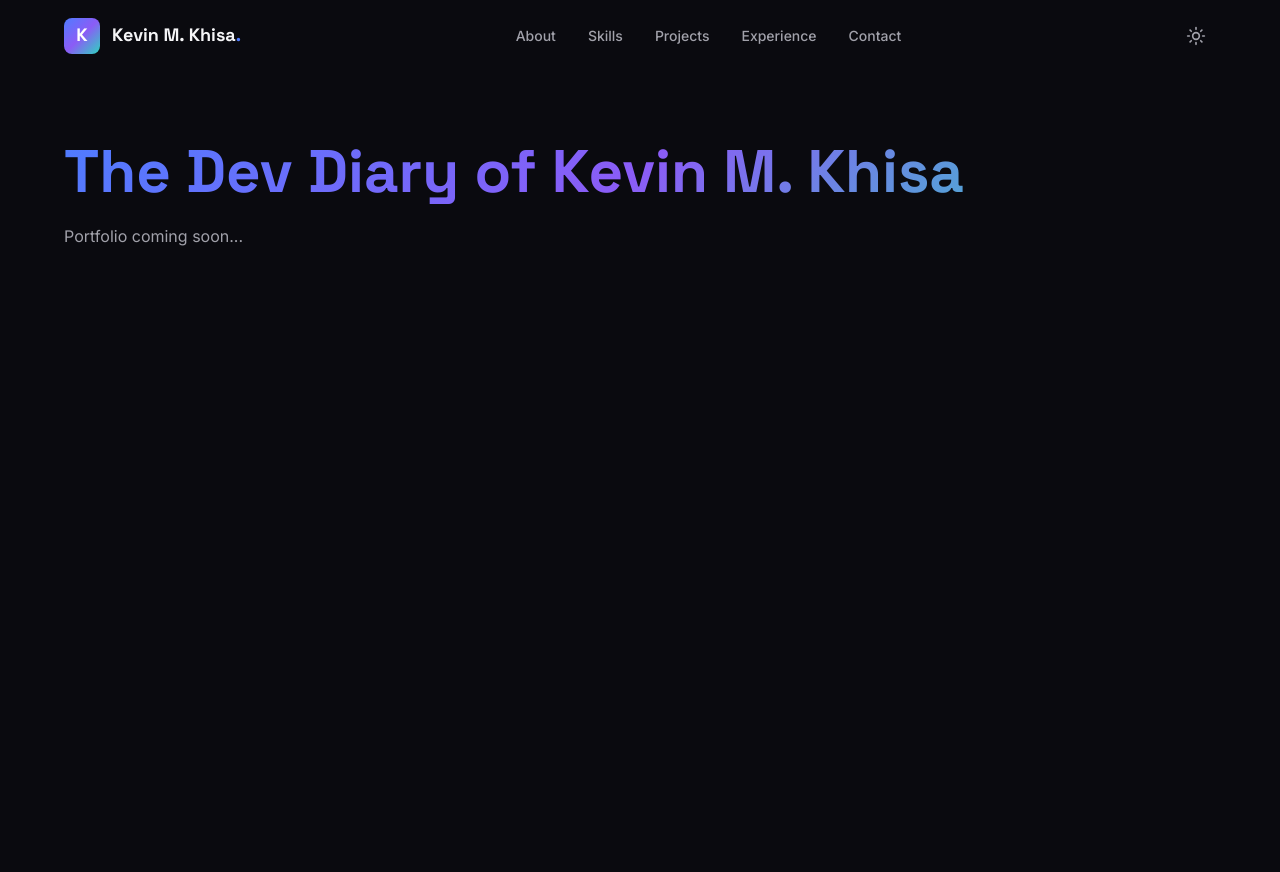
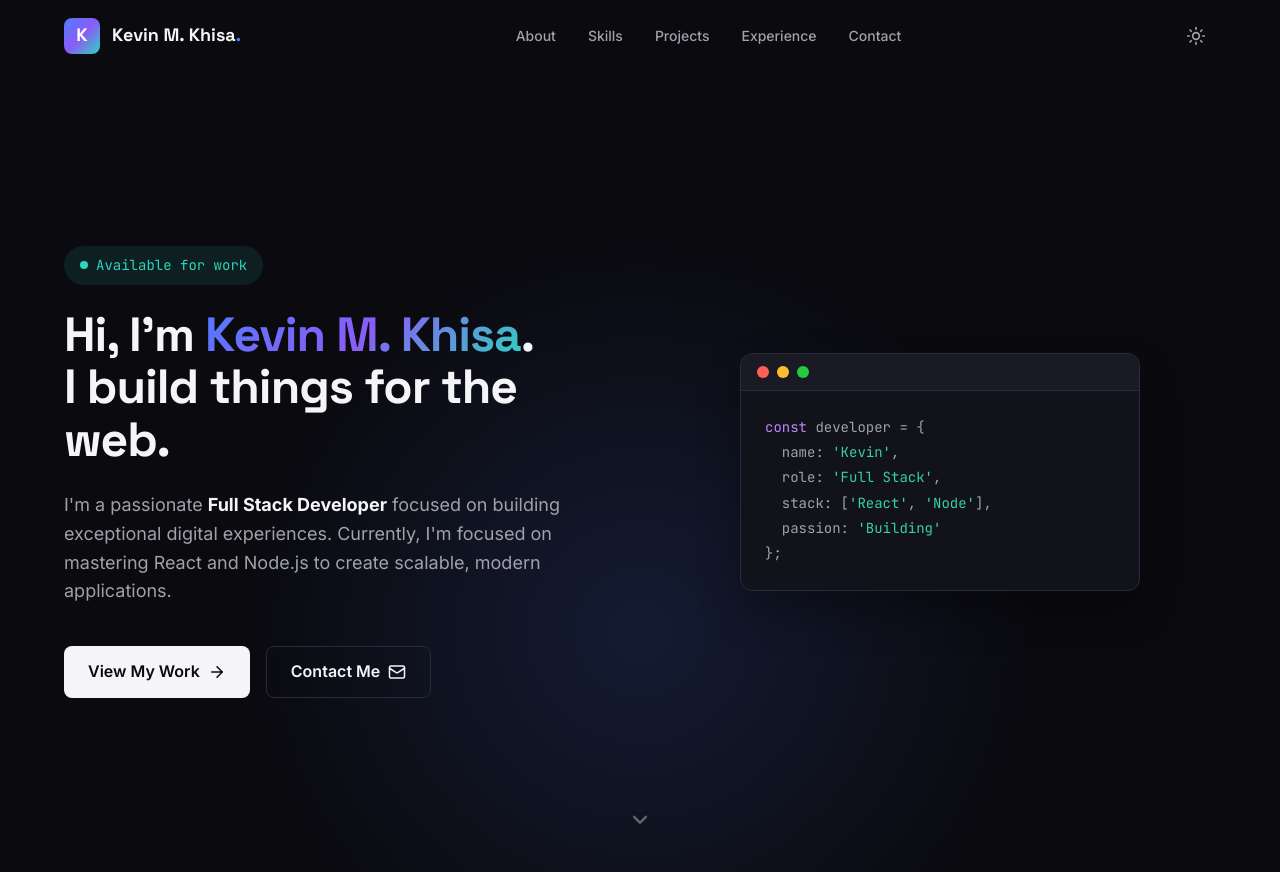
Before and after one commit to matushkevin/dev-diary, a React (Vite) app in the folder client/: page / in a window 1280 px wide. Before the commit the page ends 800 px from the top, so only its background shows below. Built offline with nearby package versions, Linux system fonts and the light colour scheme.

Commit message:
Built hero section with animated aurora glow and code editor visual

```diff
--- a/client/src/App.jsx
+++ b/client/src/App.jsx
@@ -1,21 +1,14 @@
 import Navbar from './components/Navbar/Navbar';
+import Hero from './components/Hero/Hero';
 
 function App() {
   return (
     <div className="app">
-      {/* We render our new Navbar component here */}
       <Navbar />
 
-      {/* We add padding to the top so the fixed navbar doesn't cover our text */}
+      {/* We add padding to the top so the fixed navbar doesn't cover the Hero */}
       <main style={{ paddingTop: 'var(--navbar-height)' }}>
-        <div className="container">
-          <h1 className="gradient-text" style={{ fontSize: 'var(--text-6xl)', marginTop: 'var(--space-16)' }}>
-            The Dev Diary of Kevin M. Khisa
-          </h1>
-          <p style={{ color: 'var(--color-text-secondary)', marginTop: 'var(--space-4)' }}>
-            Portfolio coming soon...
-          </p>
-        </div>
+        <Hero />
       </main>
     </div>
   );
--- /dev/null
+++ b/client/src/components/Hero/Hero.css
@@ -0,0 +1,224 @@
+/* HERO SECTION */
+
+.hero {
+  position: relative;
+  min-height: 100vh;
+  display: flex;
+  flex-direction: column;
+  justify-content: center;
+  overflow: hidden;
+}
+
+/* The large glowing aurora effect in the background */
+.hero-glow {
+  position: absolute;
+  top: 20%;
+  left: 50%;
+  transform: translateX(-50%);
+  width: 80vw;
+  height: 80vw;
+  max-width: 800px;
+  max-height: 800px;
+  background: radial-gradient(circle, rgba(79, 124, 255, 0.15) 0%, rgba(10, 10, 15, 0) 70%);
+  border-radius: 50%;
+  z-index: -1; /* Puts it behind the text */
+  pointer-events: none; /* So it doesn't block clicks */
+}
+
+.hero-container {
+  max-width: var(--max-width);
+  margin: 0 auto;
+  padding: 0 var(--space-6);
+  display: grid;
+  grid-template-columns: 1fr 1fr; /* Two equal columns */
+  gap: var(--space-12);
+  align-items: center;
+  width: 100%;
+}
+
+/* LEFT SIDE (TEXT) */
+.hero-content {
+  display: flex;
+  flex-direction: column;
+  gap: var(--space-6);
+}
+
+.hero-eyebrow {
+  display: inline-flex;
+  align-items: center;
+  gap: var(--space-2);
+  font-family: var(--font-mono);
+  font-size: var(--text-sm);
+  color: var(--color-accent-teal);
+  background: rgba(45, 212, 191, 0.1);
+  padding: var(--space-2) var(--space-4);
+  border-radius: var(--radius-full);
+  width: fit-content;
+}
+
+.eyebrow-dot {
+  width: 8px;
+  height: 8px;
+  background-color: var(--color-accent-teal);
+  border-radius: 50%;
+  animation: pulse 2s infinite;
+}
+
+@keyframes pulse {
+  0% { box-shadow: 0 0 0 0 rgba(45, 212, 191, 0.7); }
+  70% { box-shadow: 0 0 0 10px rgba(45, 212, 191, 0); }
+  100% { box-shadow: 0 0 0 0 rgba(45, 212, 191, 0); }
+}
+
+.hero-title {
+  font-size: var(--text-5xl);
+  font-weight: 700;
+  letter-spacing: -1px;
+  line-height: 1.1;
+}
+
+.hero-subtitle {
+  font-size: var(--text-lg);
+  color: var(--color-text-secondary);
+  max-width: 500px;
+  line-height: 1.6;
+}
+
+.hero-subtitle strong {
+  color: var(--color-text-primary);
+}
+
+/* BUTTONS */
+.hero-buttons {
+  display: flex;
+  gap: var(--space-4);
+  margin-top: var(--space-4);
+}
+
+.btn {
+  display: inline-flex;
+  align-items: center;
+  gap: var(--space-2);
+  padding: var(--space-3) var(--space-6);
+  border-radius: var(--radius-md);
+  font-weight: 600;
+  font-size: var(--text-base);
+  transition: all var(--transition-base);
+}
+
+.btn-primary {
+  background-color: var(--color-text-primary);
+  color: var(--color-bg);
+}
+
+.btn-primary:hover {
+  background-color: var(--color-accent-blue);
+  color: white;
+  transform: translateY(-2px); /* Lifts up slightly on hover */
+}
+
+.btn-secondary {
+  background-color: transparent;
+  border: 1px solid var(--color-border);
+  color: var(--color-text-primary);
+}
+
+.btn-secondary:hover {
+  background-color: var(--color-surface);
+  border-color: var(--color-text-secondary);
+  transform: translateY(-2px);
+}
+
+/*  RIGHT SIDE (VISUAL) */
+.hero-visual {
+  display: flex;
+  justify-content: center;
+  align-items: center;
+}
+
+/* The code editor card */
+.visual-card {
+  background-color: var(--color-bg-secondary);
+  border: 1px solid var(--color-border);
+  border-radius: var(--radius-lg);
+  width: 100%;
+  max-width: 400px;
+  box-shadow: 0 20px 40px rgba(0, 0, 0, 0.3);
+  overflow: hidden;
+}
+
+.visual-header {
+  background-color: var(--color-surface);
+  padding: var(--space-3) var(--space-4);
+  display: flex;
+  gap: 8px;
+  border-bottom: 1px solid var(--color-border);
+}
+
+.dot {
+  width: 12px;
+  height: 12px;
+  border-radius: 50%;
+}
+
+.dot.red { background-color: #ff5f56; }
+.dot.yellow { background-color: #ffbd2e; }
+.dot.green { background-color: #27c93f; }
+
+.visual-code {
+  padding: var(--space-6);
+  font-family: var(--font-mono);
+  font-size: var(--text-sm);
+  color: var(--color-text-secondary);
+  line-height: 1.8;
+}
+
+.code-purple { color: #c084fc; }
+.code-green { color: #34d399; }
+
+/* SCROLL INDICATOR */
+.scroll-indicator {
+  position: absolute;
+  bottom: var(--space-8);
+  left: 50%;
+  transform: translateX(-50%);
+  color: var(--color-text-muted);
+  animation: bounce 2s infinite;
+  transition: color var(--transition-fast);
+}
+
+.scroll-indicator:hover {
+  color: var(--color-text-primary);
+}
+
+@keyframes bounce {
+  0%, 20%, 50%, 80%, 100% { transform: translateY(0) translateX(-50%); }
+  40% { transform: translateY(-10px) translateX(-50%); }
+  60% { transform: translateY(-5px) translateX(-50%); }
+}
+
+/* RESPONSIVE (Mobile) */
+@media (max-width: 900px) {
+  .hero-container {
+    grid-template-columns: 1fr; /* Stack into one column */
+    text-align: center;
+    gap: var(--space-16);
+  }
+
+  .hero-content {
+    align-items: center;
+  }
+
+  .hero-buttons {
+    justify-content: center;
+    width: 100%;
+  }
+
+  .hero-title {
+    font-size: var(--text-4xl);
+  }
+
+  .hero-subtitle {
+    margin: 0 auto;
+  }
+}
--- /dev/null
+++ b/client/src/components/Hero/Hero.jsx
@@ -0,0 +1,102 @@
+import { motion } from 'framer-motion';
+import { ArrowRight, Mail, ChevronDown } from 'lucide-react';
+import './Hero.css';
+
+function Hero() {
+  // Framer Motion Variants: This lets us set up animations cleanly
+  const containerVariants = {
+    hidden: { opacity: 0 },
+    visible: {
+      opacity: 1,
+      transition: {
+        staggerChildren: 0.2, // This makes each child animate one after another
+        delayChildren: 0.3,
+      },
+    },
+  };
+
+  const itemVariants = {
+    hidden: { opacity: 0, y: 30 },
+    visible: { opacity: 1, y: 0, transition: { duration: 0.6, ease: 'easeOut' } },
+  };
+
+  return (
+    <section id="home" className="hero">
+      {/* Animated background glow */}
+      <div className="hero-glow"></div>
+
+      <div className="hero-container">
+        {/* LEFT SIDE: Text and Buttons */}
+        <motion.div
+          className="hero-content"
+          variants={containerVariants}
+          initial="hidden"
+          animate="visible"
+        >
+          <motion.p variants={itemVariants} className="hero-eyebrow">
+            <span className="eyebrow-dot"></span>
+            Available for work
+          </motion.p>
+
+          <motion.h1 variants={itemVariants} className="hero-title">
+            Hi, I'm <span className="gradient-text">Kevin M. Khisa</span>.
+            <br />
+            I build things for the web.
+          </motion.h1>
+
+          <motion.p variants={itemVariants} className="hero-subtitle">
+            I'm a passionate <strong>Full Stack Developer</strong> focused on building
+            exceptional digital experiences. Currently, I'm focused on mastering
+            React and Node.js to create scalable, modern applications.
+          </motion.p>
+
+          <motion.div variants={itemVariants} className="hero-buttons">
+            <a href="#projects" className="btn btn-primary">
+              View My Work <ArrowRight size={18} />
+            </a>
+            <a href="#contact" className="btn btn-secondary">
+              Contact Me <Mail size={18} />
+            </a>
+          </motion.div>
+        </motion.div>
+
+        {/* RIGHT SIDE: The Code Editor Visual */}
+        <motion.div
+          className="hero-visual"
+          initial={{ opacity: 0, scale: 0.8 }}
+          animate={{ opacity: 1, scale: 1 }}
+          transition={{ duration: 1, delay: 0.5, ease: 'easeOut' }}
+        >
+          <div className="visual-card">
+            <div className="visual-header">
+              <span className="dot red"></span>
+              <span className="dot yellow"></span>
+              <span className="dot green"></span>
+            </div>
+            <div className="visual-code">
+              <p><span className="code-purple">const</span> developer = {'{'}</p>
+              <p>&nbsp;&nbsp;name: <span className="code-green">'Kevin'</span>,</p>
+              <p>&nbsp;&nbsp;role: <span className="code-green">'Full Stack'</span>,</p>
+              <p>&nbsp;&nbsp;stack: [<span className="code-green">'React'</span>, <span className="code-green">'Node'</span>],</p>
+              <p>&nbsp;&nbsp;passion: <span className="code-green">'Building'</span></p>
+              <p>{'}'};</p>
+            </div>
+          </div>
+        </motion.div>
+      </div>
+
+      {/* Scroll Indicator at the bottom */}
+      <motion.a
+        href="#about"
+        className="scroll-indicator"
+        initial={{ opacity: 0 }}
+        animate={{ opacity: 1 }}
+        transition={{ delay: 1.5, duration: 1 }}
+      >
+        <ChevronDown size={24} />
+      </motion.a>
+    </section>
+  );
+}
+
+export default Hero;
```
Also changed, not shown: client/src/components/Navbar/Navbar.css (+6 -8 lines).
